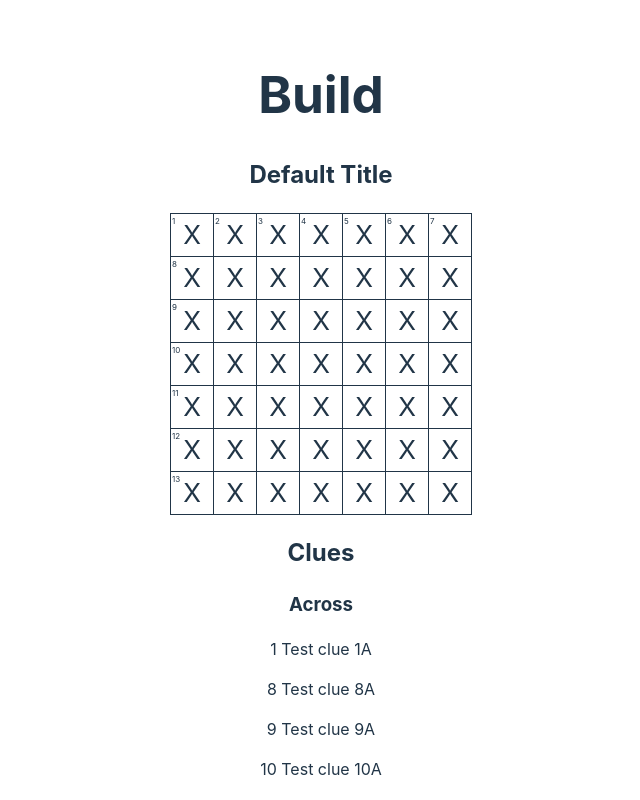
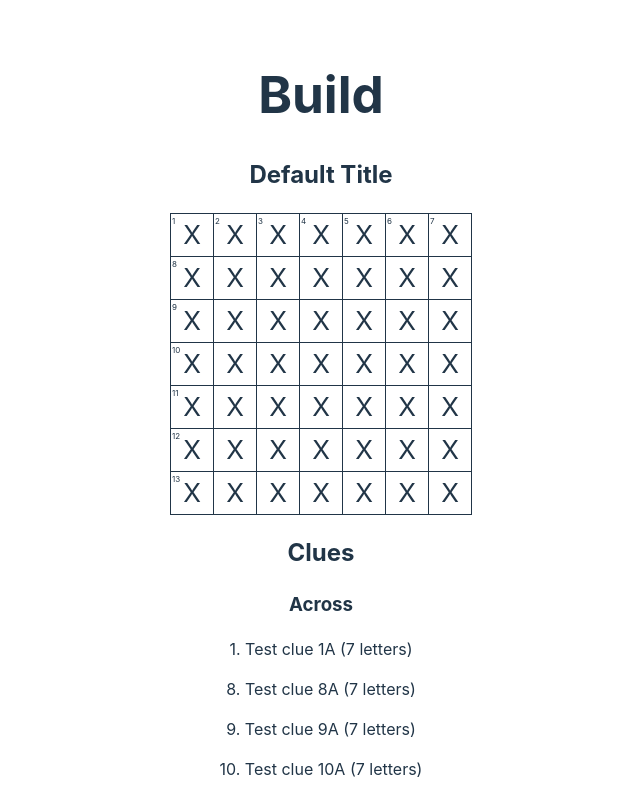
Before and after one commit to bencavins/crossbuild, a React (Vite) app in the folder frontend/crossbuild/: page /build in a window 1280 px wide. Shown: the top 800 px of the page, without its empty margins (319-959 px from the left). Built offline with nearby package versions, Linux system fonts and the light colour scheme.

Commit message:
track length of answers

```diff
--- a/frontend/crossbuild/src/components/Clue.jsx
+++ b/frontend/crossbuild/src/components/Clue.jsx
@@ -1,5 +1,5 @@
-export default function Clue({ num, text }) {
+export default function Clue({ num, text, answer, length }) {
   return <div className="clue">
-    <p>{num} {text}</p>
+    <p>{num}. {text} ({length} letters)</p>
   </div>
 }
--- a/frontend/crossbuild/src/components/ClueList.jsx
+++ b/frontend/crossbuild/src/components/ClueList.jsx
@@ -4,6 +4,8 @@ export default function ClueList({ clues }) {
 
 //   console.log(Object.entries(clues).map(([num, data]) => console.log(data)))
   return <div className="clue-list">
-    {Object.entries(clues).map(([num, data]) => <Clue key={num} num={num} text={data.text} />)}
+    {Object.entries(clues).map(([num, data]) => {
+      return <Clue key={num} num={num} text={data.text} length={data.length} />
+    })}
   </div>
 }
--- a/frontend/crossbuild/src/components/PuzzleBuilder.jsx
+++ b/frontend/crossbuild/src/components/PuzzleBuilder.jsx
@@ -2,7 +2,7 @@ import { useState } from "react"
 
 import SquareGrid from "./SquareGrid"
 import ClueBank from "./ClueBank"
-import { autoNumberGrid, isAcross, isDown } from "../util"
+import { autoNumberGrid, isAcross, isDown, getAcrossLength, getDownLength } from "../util"
 
 function buildDefaultPuzzle() {
   const puzzle = {
@@ -40,10 +40,18 @@ function getClues(grid) {
     for (let cell of row) {
       if (cell.number) {
         if (isAcross(cell, grid)) {
-          clues.across[cell.number] = {'text': `Test clue ${cell.number}A`}
+          clues.across[cell.number] = {
+            'text': `Test clue ${cell.number}A`,
+            'answer': 'test answer',
+            'length': getAcrossLength(cell, grid)
+          }
         }
         if (isDown(cell, grid)) {
-          clues.down[cell.number] = {'text': `Test clue ${cell.number}D`}
+          clues.down[cell.number] = {
+            'text': `Test clue ${cell.number}D`,
+            'answer': 'test answer',
+            'length': getDownLength(cell, grid)
+          }
   }}}}
   return clues
 }
--- a/frontend/crossbuild/src/util.js
+++ b/frontend/crossbuild/src/util.js
@@ -35,6 +35,7 @@ export function autoNumberGrid(grid) {
 /**
  * Returns true if the cell begins an across clue
  * @param {[object]} cell
+ * @param {[matrix]} grid
  */
 export function isAcross(cell, grid) {
     return cell.number && (isOutOfBounds(cell.i, cell.j-1, grid) || isBlackSquare(cell.i, cell.j-1, grid))
@@ -43,7 +44,41 @@ export function isAcross(cell, grid) {
 /**
  * Returns true if the cell begins a down clue
  * @param {[object]} cell
+ * @param {[matrix]} grid
  */
 export function isDown(cell, grid) {
     return cell.number && (isOutOfBounds(cell.i-1, cell.j, grid) || isBlackSquare(cell.i-1, cell.j, grid))
 }
+
+/**
+ * Returns the length of an across answer starting at this cell
+ * @param {[object]} cell
+ * @param {[matrix]} grid
+ */
+export function getAcrossLength(cell, grid) {
+    let curr_i = cell.i
+    let curr_j = cell.j
+    let length = 0
+    while (!isOutOfBounds(curr_i, curr_j, grid) && !isBlackSquare(curr_i, curr_j, grid)) {
+        curr_j++
+        length++
+    }
+    return length
+}
+
+/**
+ * Returns the length of a down answer starting at this cell
+ * @param {[object]} cell
+ * @param {[matrix]} grid
+ */
+export function getDownLength(cell, grid) {
+    let curr_i = cell.i
+    let curr_j = cell.j
+    let length = 0
+    console.log(curr_i, curr_j, length)
+    while (!isOutOfBounds(curr_i, curr_j, grid) && !isBlackSquare(curr_i, curr_j, grid)) {
+        curr_i++
+        length++
+    }
+    return length
+}
```
